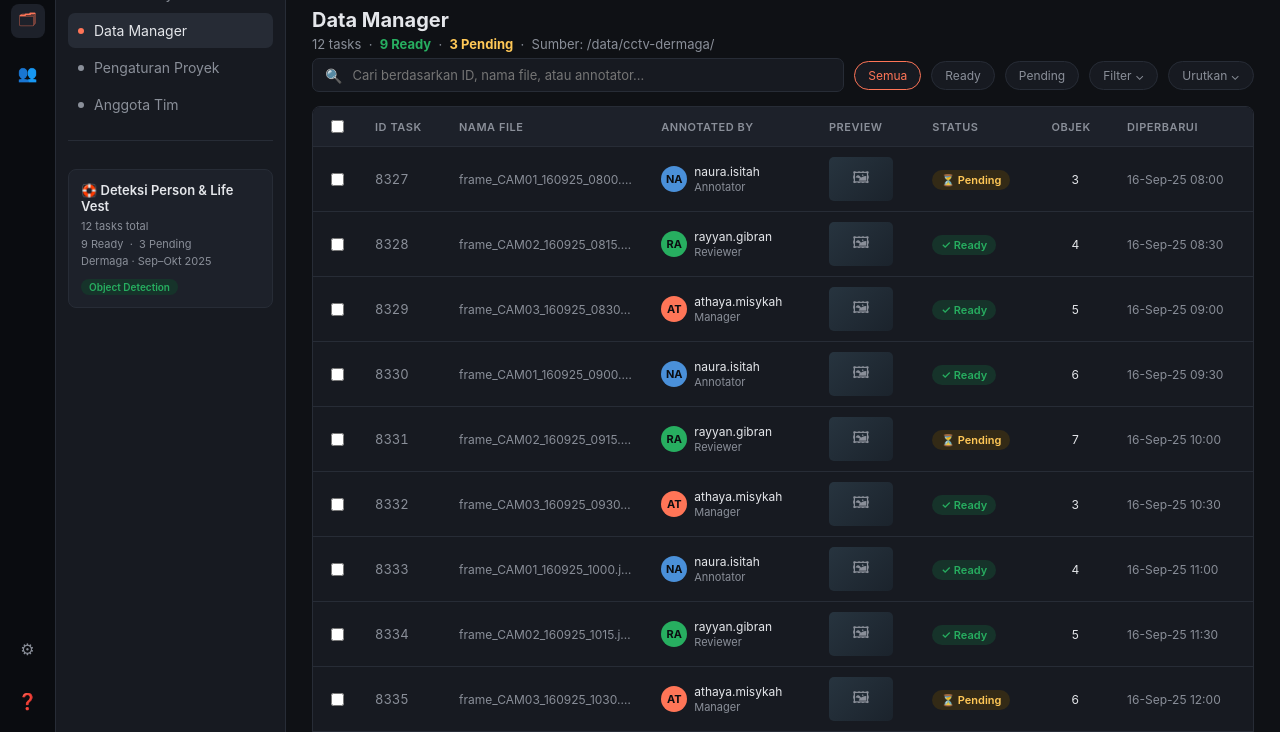
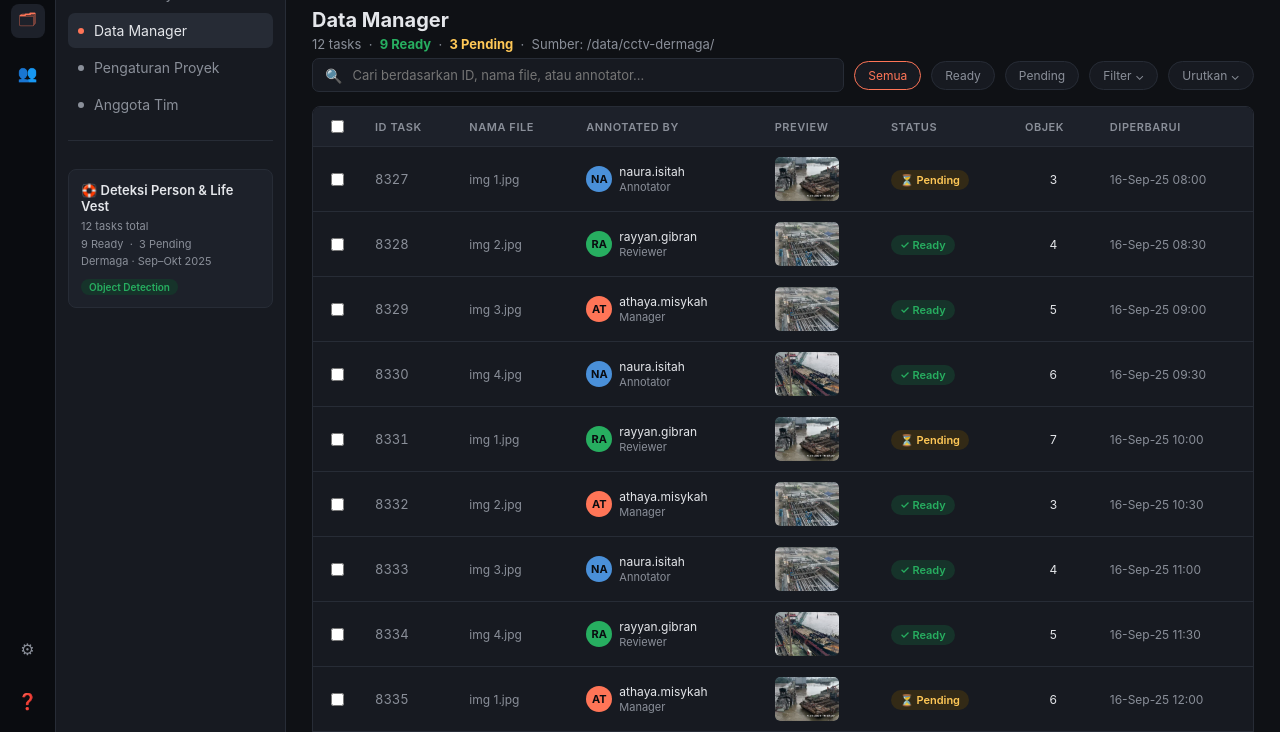
Before and after one commit to nauraistitah/labelstudioo, a plain HTML site: page index.html in a window 1280 px wide. Shown: the part 68-800 px from the top of the page. Drawn offline with Linux system fonts and the light colour scheme.

Commit message:
Nambahin gambar

```diff
--- a/index.html
+++ b/index.html
@@ -192,7 +192,10 @@
         </div>
 
         <div class="canvas-frame" id="canvasFrame">
-          <div class="placeholder-icon">🖼</div>
+          <!-- Gambar nyata (task 1–4 dari IMAGE_DB) -->
+          <img id="canvasImg" src="" alt="frame CCTV" style="display:none;" />
+          <!-- Placeholder untuk task tanpa gambar -->
+          <div id="canvasPlaceholder" class="placeholder-icon">🖼</div>
           <div class="cam-label" id="camLabel">CAM-03 · Dermaga Barat · 16-Sep-2025</div>
           <!-- bounding boxes diinjeksi oleh JS -->
         </div>
--- a/script.js
+++ b/script.js
@@ -8,21 +8,26 @@ const MEMBERS = [
   { name: "athaya.misykah", role: "Manager",   color: "#ff7557" },
 ];
 
-// Nama file dummy: frame CCTV dermaga
-const FILE_NAMES = [
-  "frame_CAM01_160925_0800.jpg",
-  "frame_CAM02_160925_0815.jpg",
-  "frame_CAM03_160925_0830.jpg",
-  "frame_CAM01_160925_0900.jpg",
-  "frame_CAM02_160925_0915.jpg",
-  "frame_CAM03_160925_0930.jpg",
-  "frame_CAM01_160925_1000.jpg",
-  "frame_CAM02_160925_1015.jpg",
-  "frame_CAM03_160925_1030.jpg",
-  "frame_CAM01_160925_1100.jpg",
-  "frame_CAM02_160925_1115.jpg",
-  "frame_CAM03_160925_1130.jpg",
+// ═══════════════════════════════════════
+// DATABASE GAMBAR
+// Path relatif — letakkan img 1.jpg s/d img 4.jpg
+// di folder yang sama dengan file HTML ini.
+// ═══════════════════════════════════════
+const IMAGE_DB = [
+  { file: "img 1.jpg", src: "img 1.jpeg", cam: "CAM-01 · Dermaga Timur" },
+  { file: "img 2.jpg", src: "img 2.jpeg", cam: "CAM-02 · Dermaga Tengah" },
+  { file: "img 3.jpg", src: "img 3.jpeg", cam: "CAM-03 · Dermaga Barat" },
+  { file: "img 4.jpg", src: "img 4.jpeg", cam: "CAM-01 · Dermaga Timur" },
+    { file: "img 1.jpg", src: "img 1.jpeg", cam: "CAM-01 · Dermaga Timur" },
+  { file: "img 2.jpg", src: "img 2.jpeg", cam: "CAM-02 · Dermaga Tengah" },
+  { file: "img 3.jpg", src: "img 3.jpeg", cam: "CAM-03 · Dermaga Barat" },
+  { file: "img 4.jpg", src: "img 4.jpeg", cam: "CAM-01 · Dermaga Timur" },
+    { file: "img 1.jpg", src: "img 1.jpeg", cam: "CAM-01 · Dermaga Timur" },
+  { file: "img 2.jpg", src: "img 2.jpeg", cam: "CAM-02 · Dermaga Tengah" },
+  { file: "img 3.jpg", src: "img 3.jpeg", cam: "CAM-03 · Dermaga Barat" },
+  { file: "img 4.jpg", src: "img 4.jpeg", cam: "CAM-01 · Dermaga Timur" },
 ];
+
 
 const CAM_LABELS = [
   "CAM-01 · Dermaga Timur",
@@ -30,15 +35,21 @@ const CAM_LABELS = [
   "CAM-03 · Dermaga Barat",
 ];
 
-// Buat 12 tasks sesuai laporan
-const tasks = FILE_NAMES.map((fname, i) => {
+// Buat 12 tasks: 4 pertama pakai gambar nyata dari IMAGE_DB
+const tasks = Array.from({ length: 12 }, (_, i) => {
   const memberIdx = i % MEMBERS.length;
-  const isPending = (i % 4 === 0);   // 3 pending (idx 0,4,8), sisanya ready
+  const isPending = (i % 4 === 0);
   const objCount  = 3 + (i % 5);
+
+  // Task 1–4: gunakan gambar dari IMAGE_DB
+  const hasImage = i < IMAGE_DB.length;
+  const dbEntry  = hasImage ? IMAGE_DB[i] : null;
+
   return {
     id        : 8327 + i,
-    file      : fname,
-    camLabel  : CAM_LABELS[i % 3] + " · 16-Sep-2025",
+    file      : hasImage ? dbEntry.file : FILE_NAMES_DUMMY[i - IMAGE_DB.length],
+    src       : hasImage ? dbEntry.src  : null,   // path gambar (null = placeholder)
+    camLabel  : (hasImage ? dbEntry.cam : CAM_LABELS[i % 3]) + " · 16-Sep-2025",
     annotator : MEMBERS[memberIdx].name,
     role      : MEMBERS[memberIdx].role,
     color     : MEMBERS[memberIdx].color,
@@ -100,7 +111,10 @@ function renderTable(filter) {
           <span style="font-size:12px;">${t.annotator}<br><span style="color:var(--text-dim);font-size:11px;">${t.role}</span></span>
         </div>
       </td>
-      <td><div class="thumb-cell">🖼</div></td>
+      <td>${t.src
+        ? `<div class="thumb-cell" style="padding:0;overflow:hidden;"><img src="${t.src}" style="width:100%;height:100%;object-fit:cover;border-radius:5px;" /></div>`
+        : `<div class="thumb-cell">🖼</div>`
+      }</td>
       <td><span class="status-chip ${t.status}">${t.status === 'ready' ? '✓ Ready' : '⏳ Pending'}</span></td>
       <td style="text-align:center;font-size:12px;">${t.objects}</td>
       <td style="color:var(--text-dim);font-size:12px;">${t.time}</td>
@@ -196,6 +210,18 @@ function renderLabeling() {
   // Update canvas label
   document.getElementById('camLabel').textContent = t.camLabel;
 
+  // ── Tampilkan gambar atau placeholder ──
+  const canvasImg   = document.getElementById('canvasImg');
+  const placeholder = document.getElementById('canvasPlaceholder');
+  if (t.src) {
+    canvasImg.src              = t.src;
+    canvasImg.style.display    = 'block';
+    placeholder.style.display  = 'none';
+  } else {
+    canvasImg.style.display    = 'none';
+    placeholder.style.display  = 'flex';
+  }
+
   // Clear existing bboxes
   document.querySelectorAll('#canvasFrame .bbox').forEach(b => b.remove());
 
--- a/style.css
+++ b/style.css
@@ -250,6 +250,14 @@
     display: flex; align-items: center; justify-content: center;
     user-select: none;
   }
+  /* Gambar nyata di canvas */
+  #canvasImg {
+    position: absolute; inset: 0;
+    width: 100%; height: 100%;
+    object-fit: cover;
+    border-radius: 5px;
+    pointer-events: none;
+  }
   .canvas-frame .placeholder-icon { font-size: 56px; opacity: .18; pointer-events: none; }
   .canvas-frame .cam-label {
     position: absolute; top: 10px; left: 10px;
```
Also changed, not shown: img 1.jpeg (added), img 2.jpeg (added), img 3.jpeg (added), img 4.jpeg (added).
